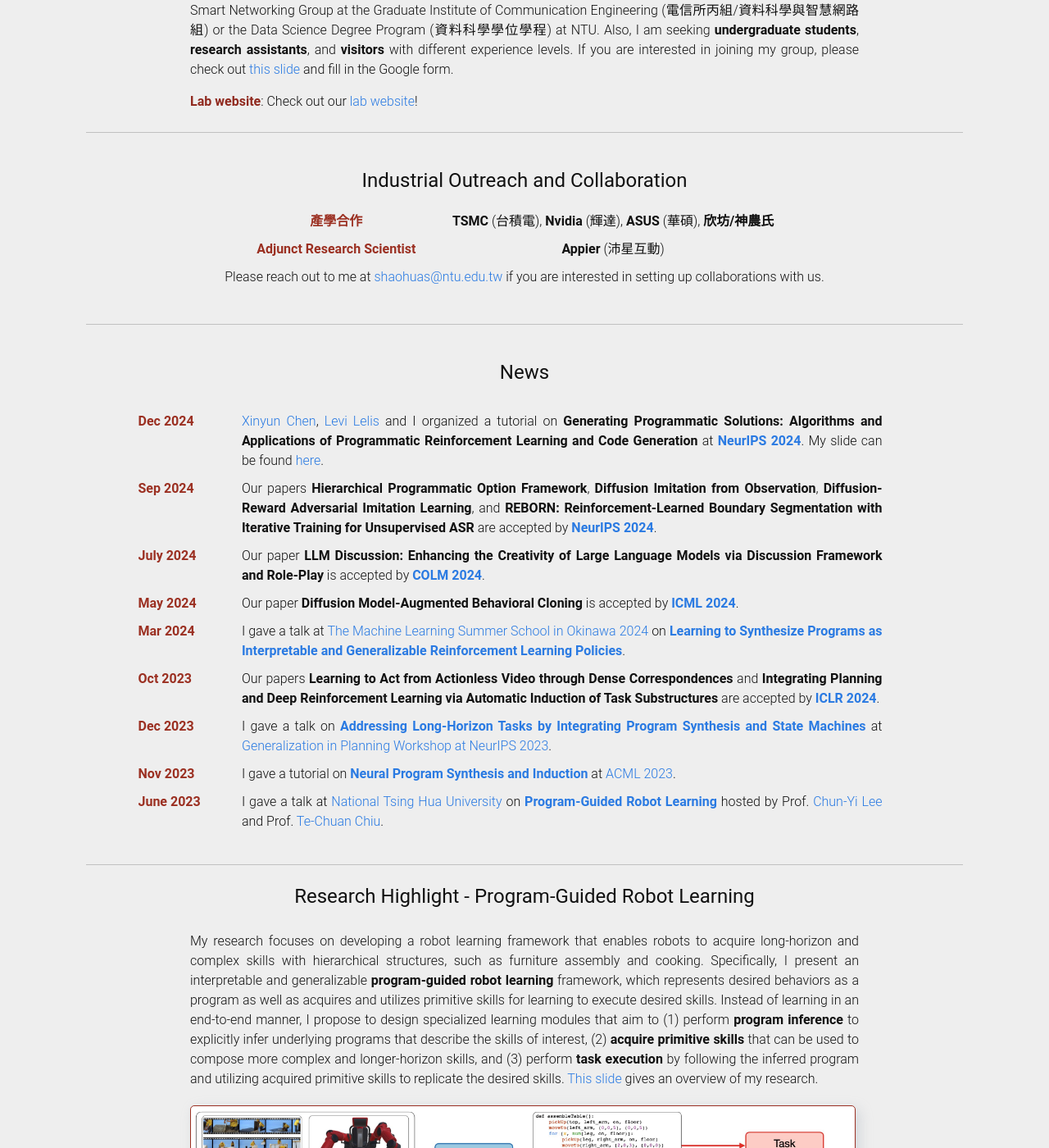
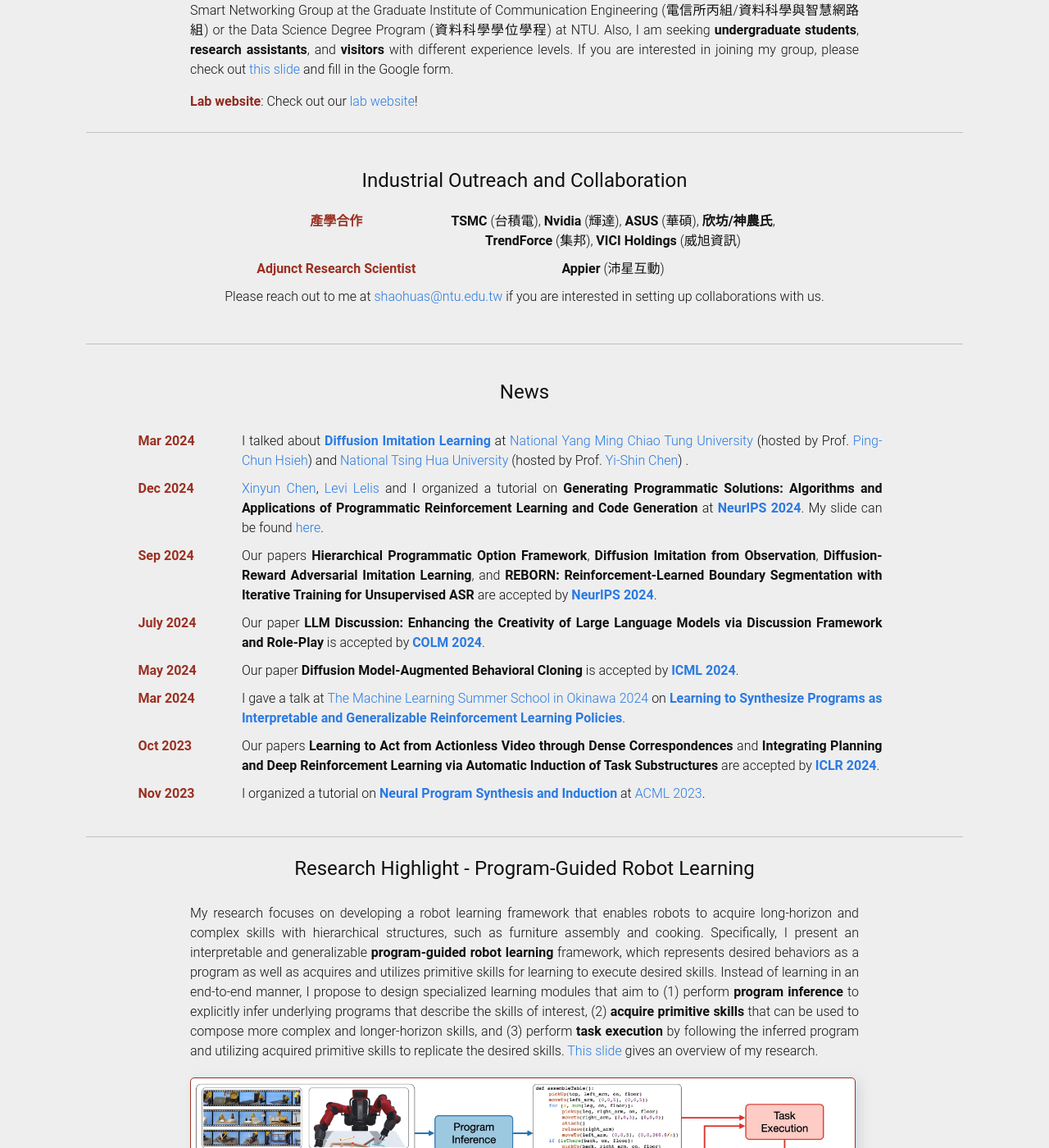
Before and after one commit to shaohua0116/shaohua0116.github.io, a Jekyll site: the page built from index.html, in a window 1280 px wide and 1400 px high, scrolled down 547 px. Shown: the whole window at 82% size. Built offline with Jekyll 4.4.1, drawn with Linux system fonts in a browser that asks for light colours; some web fonts are replaced.

Commit message:
update news

```diff
--- a/_data/industry.yml
+++ b/_data/industry.yml
@@ -1,4 +1,4 @@
-- partnership: "<b>TSMC</b> (台積電), <b>Nvidia</b> (輝達), <b>ASUS</b> (華碩), <b>欣坊/神農氏</b>"
+- partnership: "<b>TSMC</b> (台積電), <b>Nvidia</b> (輝達), <b>ASUS</b> (華碩), <b>欣坊/神農氏</b>, <b>TrendForce</b> (集邦), <b>VICI Holdings</b> (威旭資訊)"
   partner: '產學合作'
 - partnership: "<b>Appier</b> (沛星互動) "
   partner: 'Adjunct Research Scientist'
--- a/_data/news.yml
+++ b/_data/news.yml
@@ -1,3 +1,5 @@
+- news: "I talked about <b><a href='https://drive.google.com/file/d/1os1Tqo5QTaPSzhxNcchTmoLbdzq9h7O8/view?usp=drive_link'>Diffusion Imitation Learning</a></b> at <a href='https://www.nycu.edu.tw/nycu/ch/index'>National Yang Ming Chiao Tung University</a> (hosted by Prof. <a href='https://pinghsieh.github.io/'>Ping-Chun Hsieh</a>) and <a href='https://nthu-en.site.nthu.edu.tw/'>National Tsing Hua University</a> (hosted by Prof. <a href='https://pinghsieh.github.io'>Yi-Shin Chen</a>) ."
+  date: 'Mar 2024'
 - news: '<a href="https://jungyhuk.github.io/">Xinyun Chen</a>, <a href="https://webdocs.cs.ualberta.ca/~santanad/">Levi Lelis</a> and I organized a tutorial on <b>Generating Programmatic Solutions: Algorithms and Applications of Programmatic Reinforcement Learning and Code Generation</b> at <b><a href="https://neurips.cc/Conferences/2024/Dates">NeurIPS 2024</a></b>. My slide can be found <a href="https://drive.google.com/file/d/10x7KE7w9yU47bToFVC-dKpuP-0lPRbmU/view?usp=drive_link">here</a>.'
   date: 'Dec 2024'
 - news: 'Our papers <b>Hierarchical Programmatic Option Framework</b>, <b>Diffusion Imitation from Observation</b>, <b>Diffusion-Reward Adversarial Imitation Learning</b>, and <b>REBORN: Reinforcement-Learned Boundary Segmentation with Iterative Training for Unsupervised ASR</b> are accepted by <b><a href="https://neurips.cc/Conferences/2024/Dates">NeurIPS 2024</a></b>.'
@@ -10,16 +12,16 @@
   date: 'Mar 2024'
 - news: 'Our papers <b>Learning to Act from Actionless Video through Dense Correspondences</b> and <b>Integrating Planning and Deep Reinforcement Learning via Automatic Induction of Task Substructures</b> are accepted by <b><a href="https://iclr.cc/Conferences/2024/Dates">ICLR 2024</a></b>.'
   date: 'Oct 2023'
-- news: 'I gave a talk on <a href="./slides/pomp.pdf"><b>Addressing Long-Horizon Tasks by Integrating Program Synthesis and State Machines</b></a> at <a href="https://aair-lab.github.io/genplan23/index.html#program">Generalization in Planning Workshop at NeurIPS 2023</a>.'
-  date: 'Dec 2023'
-- news: 'I gave a tutorial on <a href="https://shaohua0116.github.io/acml2023_tutorial/"><b>Neural Program Synthesis and Induction</b></a> at <a href="https://www.acml-conf.org/2023/index.html">ACML 2023</a>.'
+# - news: 'I gave a talk on <a href="./slides/pomp.pdf"><b>Addressing Long-Horizon Tasks by Integrating Program Synthesis and State Machines</b></a> at <a href="https://aair-lab.github.io/genplan23/index.html#program">Generalization in Planning Workshop at NeurIPS 2023</a>.'
+#   date: 'Dec 2023'
+- news: 'I organized a tutorial on <a href="https://shaohua0116.github.io/acml2023_tutorial/"><b>Neural Program Synthesis and Induction</b></a> at <a href="https://www.acml-conf.org/2023/index.html">ACML 2023</a>.'
   date: 'Nov 2023'
 # - news: 'Our paper <b>Location-aware Visual Question Generation with Lightweight Models</b> is accepted by <b><a href="https://2023.emnlp.org/">EMNLP 2023</a></b>.'
 #  date: 'Oct 2023'
 # - news: 'Our paper <b>Bootstrap Your Own Skills: Learning to Solve New Tasks with Large Language Model Guidance</b> is accepted by <b><a href="https://www.corl2023.org/">CoRL 2023</a></b> for an <b>oral</b> presentation.'
 #   date: 'Aug 2023'
-- news: "I gave a talk at <a href='https://nthu-en.site.nthu.edu.tw/'>National Tsing Hua University</a> on <b><a href='https://drive.google.com/file/d/1Jwh59RQwYUQo9NNSE12oxA-mtbKq-9QD/view?usp=share_link'>Program-Guided Robot Learning</a></b> hosted by Prof. <a href='https://elsalab.ai/about'>Chun-Yi Lee</a> and Prof. <a href='https://theochiu.wixsite.com/nthucs'>Te-Chuan Chiu</a>."
-  date: 'June 2023'
+# - news: "I gave a talk at <a href='https://nthu-en.site.nthu.edu.tw/'>National Tsing Hua University</a> on <b><a href='https://drive.google.com/file/d/1Jwh59RQwYUQo9NNSE12oxA-mtbKq-9QD/view?usp=share_link'>Program-Guided Robot Learning</a></b> hosted by Prof. <a href='https://elsalab.ai/about'>Chun-Yi Lee</a> and Prof. <a href='https://theochiu.wixsite.com/nthucs'>Te-Chuan Chiu</a>."
+#   date: 'June 2023'
     # - news: "I gave a guest lecture for the Machine Learning course at NTU on <b><a href='https://drive.google.com/file/d/1x6iLEBFH8G_rd1y1pFW8sc0nY6dhaog2/view?usp=share_link'>Neural Program Synthesis and Neural Program Induction</a></b> hosted by Prof. <a href='https://speech.ee.ntu.edu.tw/~hylee/index.php'>Hung-yi Lee</a>."
     #   date: 'May 2023'
     # - news: "I gave a talk at <a href='https://aiforum2023.cs.nthu.edu.tw/'>TAAI AI Forum 2023</a> on <b><a href='https://drive.google.com/file/d/1nzDcQkG1VUb4Xt36eTdwxNFRgs9cyJhK/view?usp=share_link'>Learning to Synthesize Programs as Interpretable and Generalizable Reinforcement Learning Policies</a></b> hosted by Prof. <a href='https://www.csie.ntu.edu.tw/~htlin/'>Hsuan-Tien Lin</a>."
--- a/_data/publications.yml
+++ b/_data/publications.yml
@@ -19,6 +19,8 @@
   desc: 'We propose the Hierarchical Programmatic Option framework (HIPO), which aims to solve long and repetitive RL problems with human-readable programs as options (low-level policies). Specifically, we proposed a method that retrieves a set of effective, diverse, and compatible programs as options (programmatic options). Then, we learn a high-level policy to effectively reuse these programmatic options to solve reoccurring subtasks.'
   abstract: 'Deep reinforcement learning (deep RL) aims at learning policies to solve decision-making problems. However, previous approaches employed neural network policies for policy learning, making it hard to interpret the decision-making process. On the other hand, prior works (Trivedi et al., 2021; Liu et al., 2023; Carvalho et al., 2024) proposed to use human-readable programs as policies to increase the interpretability of the decision-making pipeline. However, programmatic policies generated by (Trivedi et al., 2021; Liu et al., 2023; Carvalho et al., 2024) can not effectively solve long and repetitive RL tasks and can not generalize to even longer horizon during testing. To solve these problems, we propose the Hierarchical Programmatic Option framework (HIPO), which aims to solve long and repetitive RL problems with human-readable programs as options (low-level policies). Specifically, we proposed a method that retrieves a set of effective, diverse, and compatible programs as options (programmatic options). Then, we learn a high-level policy to effectively reuse these programmatic options to solve reoccurring subtasks. Our proposed framework outperforms programmatic RL and deep RL baselines on various tasks. Ablation studies justify the effectiveness of our proposed search algorithm for retrieving a set of programmatic options.'
   tags:
+    - name: 'Paper'
+      url:  'https://openreview.net/forum?id=FeCWZviCeP'
     - name: 'Bibtex'
       url:  '/bibtex/hipo.txt'
   publisher:  'Neural Information Processing Systems (NeurIPS) 2024'
```
